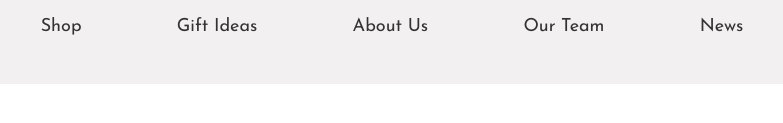
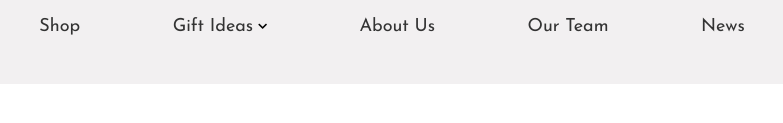
Before and after one commit to ThiagoSimonetti/SASS-Clothing, a website: page index.html in a window 1280 px wide. Shown: the part 187-310 px from the top of the page, 286-1069 px from the left. Drawn offline with Linux system fonts and the light colour scheme.

Commit message:
Dropdown Menu

```diff
--- /dev/null
+++ b/scss/components/_dropdown.scss
@@ -0,0 +1,50 @@
+.dropdown-list {
+  position: relative;
+
+  &::after {
+    font-family: 'Font Awesome 5 Free';
+    content: '\f078';
+    font-weight: bold;
+    padding-left: 0.5rem;
+  }
+
+  &:hover .dropdown {
+    visibility: visible;
+    opacity: 1;
+  }
+}
+
+.dropdown {
+  position: absolute;
+  top: 3rem;
+  right: -2.8rem;
+  width: 10rem;
+  background-color: darken($color: color(tertiary), $amount: 5%);
+  @include navigation;
+  padding: 1rem;
+  text-align: center;
+  border-radius: 0.2rem;
+  visibility: hidden;
+  opacity: 0;
+  transition: opacity 0.3s;
+
+  &::before {
+    content: '';
+    display: block;
+    position: absolute;
+    top: -1.5rem;
+    left: 7.3rem;
+    border-right: 15px solid transparent;
+    border-bottom: 15px solid darken($color: color(tertiary), $amount: 5%);
+    border-left: 15px solid transparent;
+  }
+
+  &-item {
+    margin: 0.5rem 0;
+  }
+
+  &-link {
+    font-weight: 300;
+    font-size: size(xs);
+  }
+}
--- a/scss/layout/_navigation.scss
+++ b/scss/layout/_navigation.scss
@@ -9,7 +9,3 @@
   grid-row: 3 / 4;
   @include navigation;
 }
-
-.dropdown {
-  display: none;
-}
--- a/scss/main.scss
+++ b/scss/main.scss
@@ -5,3 +5,4 @@
 @import 'layout/navigation';
 @import 'components/logo';
 @import 'components/heading';
+@import 'components/dropdown';
```
Also changed, not shown: index.html (+5 -5 lines), css/main.css, 1 other file.
